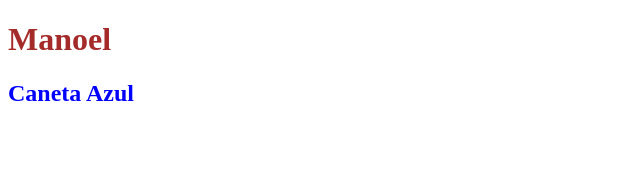
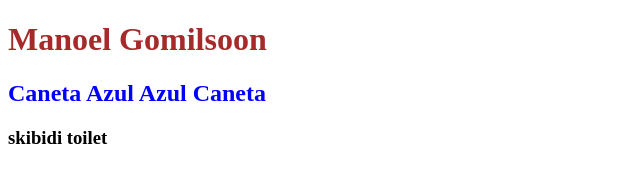
Before and after one commit to criorilo/murilinhobalatensa, a plain HTML site: page index.html in a window 1280 px wide. Shown: the whole page, without its empty margins (0-640 px from the left). Drawn offline with Linux system fonts and the light colour scheme.

Commit message:
adicionando subtitulo

```diff
--- a/index.html
+++ b/index.html
@@ -6,8 +6,9 @@
 </head>
 
 <body>
-    <h1 style="color: brown;">Manoel</h1>
-    <h2 style="color: blue;">Caneta Azul</h2>
+    <h1 style="color: brown;">Manoel Gomilsoon</h1>
+    <h2 style="color: blue;">Caneta Azul Azul Caneta</h2>
+    <h3>skibidi toilet</h3>
     <script src="script.js"></script>
 </body>
 
```
